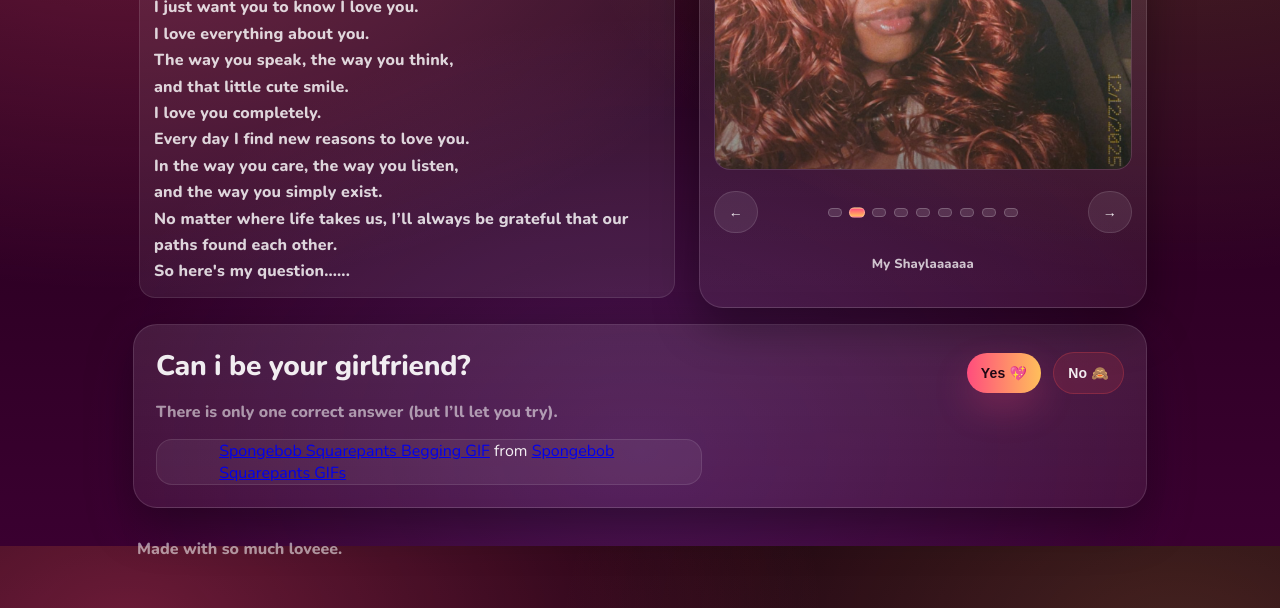
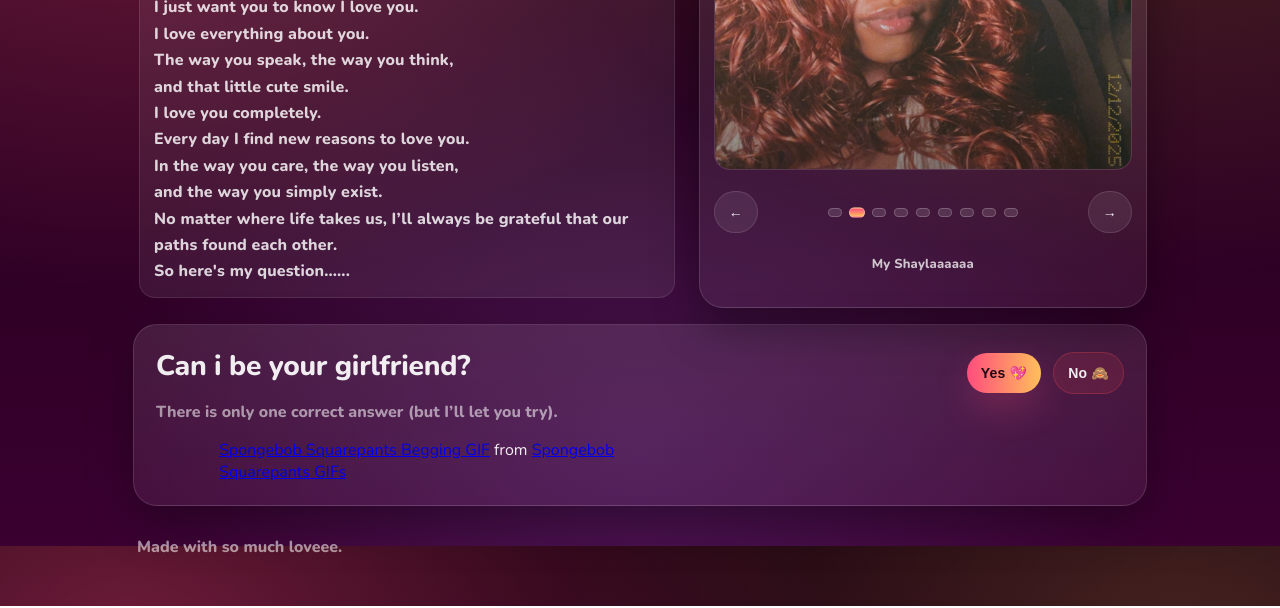
Before and after one commit to Weirdbube/Gf-proposal, a plain HTML site: page index.html in a window 1280 px wide. Shown: the part 254-862 px from the top of the page. Drawn offline with nearby package versions, Linux system fonts and the light colour scheme; a script that the page names is missing.

Commit message:
Update styles.css

```diff
--- a/styles.css
+++ b/styles.css
@@ -332,8 +332,8 @@ body {
   margin-top: 6px;
   border-radius: calc(var(--radius2) - 8px);
   overflow: hidden;
-  border: 1px solid rgba(255, 255, 255, 0.10);
-  background: rgba(255, 255, 255, 0.06);
+  border: none;
+  background: transparent;
 }
 
 .question__mediaWrap .tenor-gif-embed {
```
